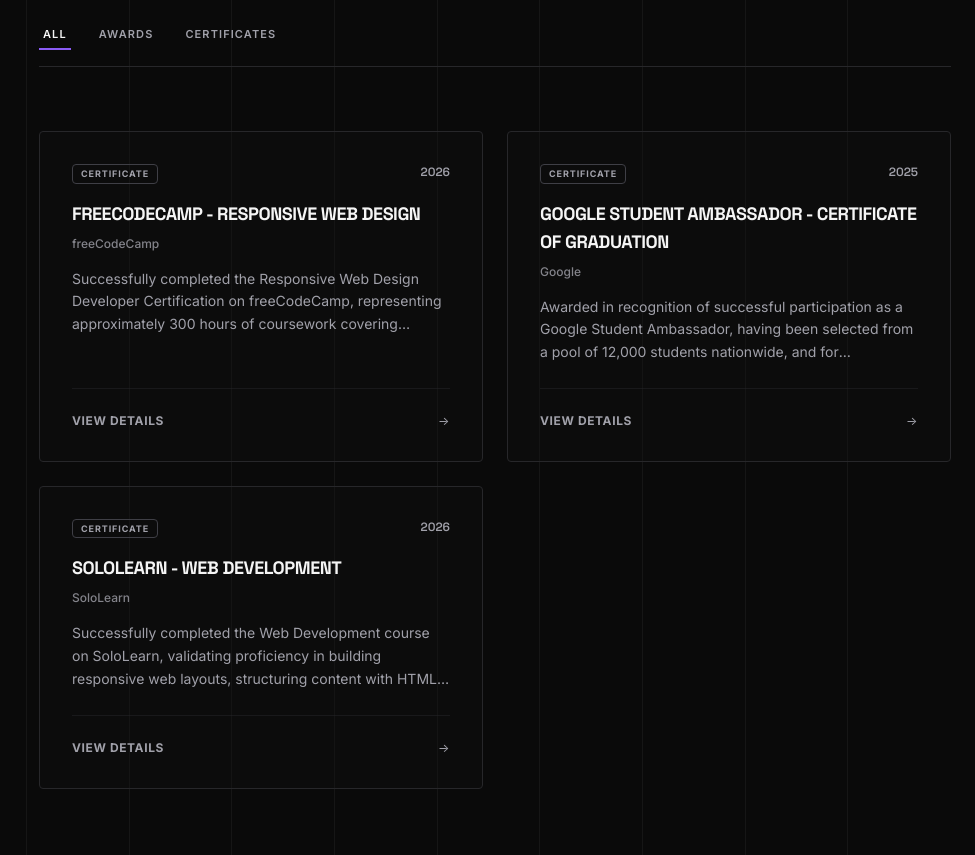
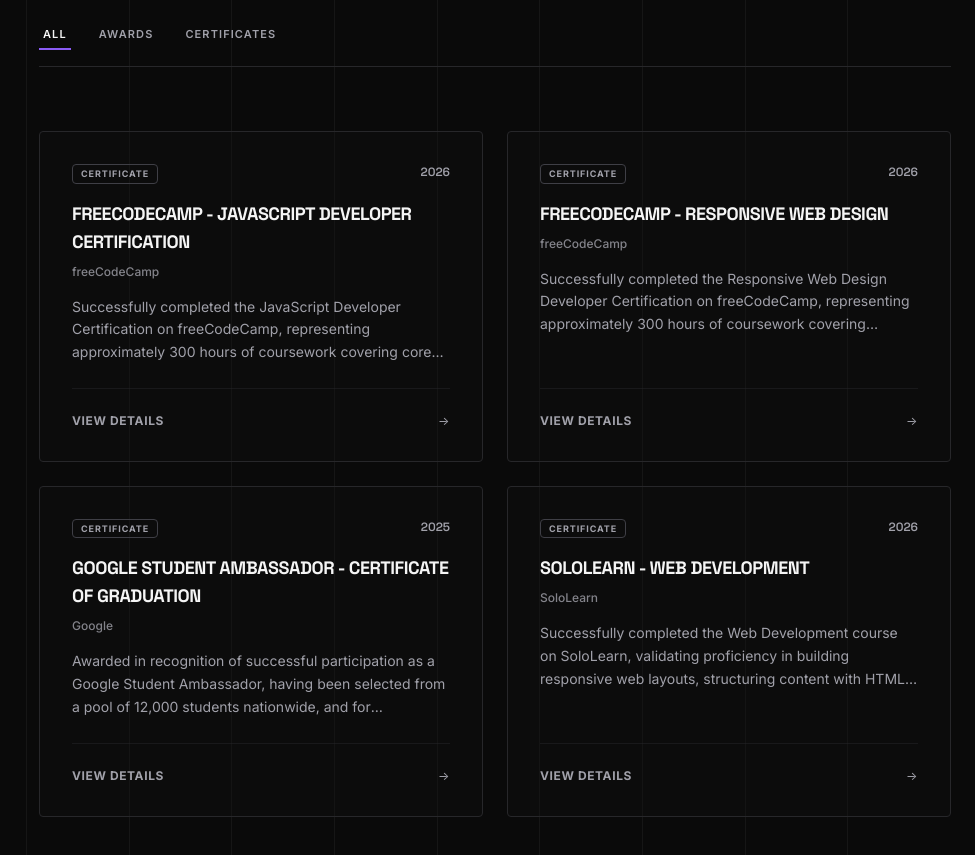
Before and after one commit to muhagit/myportofolio, a Vue app: page / in a window 1280 px wide. Shown: the part 6660-7515 px from the top of the page, without its empty margins (305-1280 px from the left). Built offline with nearby package versions, Linux system fonts and the light colour scheme.

Commit message:
add sertif lagi

```diff
--- a/src/data/achievements.js
+++ b/src/data/achievements.js
@@ -1,4 +1,14 @@
 export const achievements = [
+  {
+    id: "freecodecamp-javascript",
+    type: "certificate",
+    title: "freeCodeCamp - JavaScript Developer Certification",
+    issuer: "freeCodeCamp",
+    year: "2026",
+    description: "Successfully completed the JavaScript Developer Certification on freeCodeCamp, representing approximately 300 hours of coursework covering core JavaScript algorithms, data structures, object-oriented programming (OOP), and functional programming.",
+    image: "/sertiffccjs.png",
+    credentialUrl: "https://freecodecamp.org/certification/fcc-bae1cd2d-a01f-4a4c-9753-39070afdb866/javascript-v9"
+  },
   {
     id: "freecodecamp-responsive-web-design",
     type: "certificate",
```
Also changed, not shown: public/sertiffccjs.png (added).
